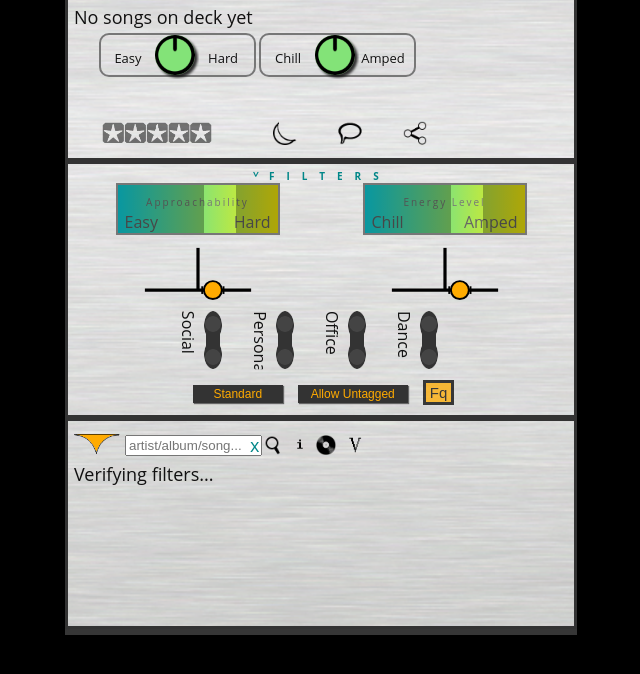
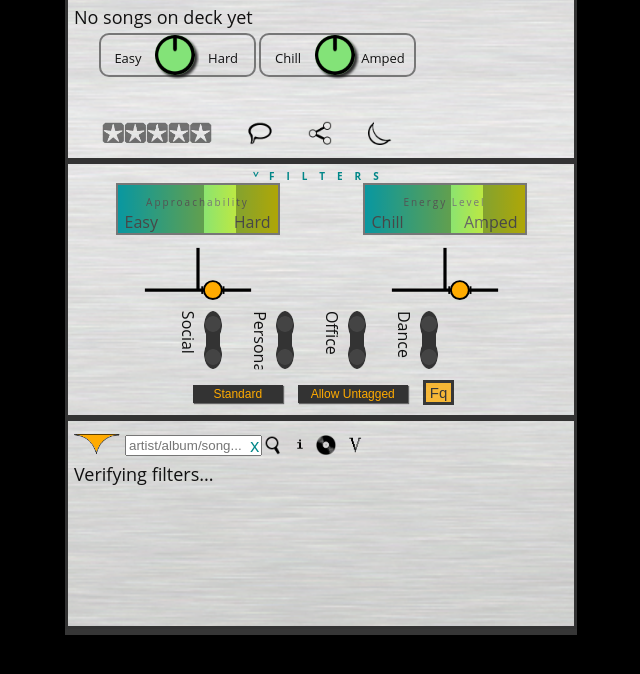
Before and after one commit to theriex/digger, a website: page docroot/index.html in a window 1280 px wide. Shown: the part 60-734 px from the top of the page, without its empty margins (319-959 px from the left). Drawn offline with Linux system fonts and the light colour scheme; no server answers.

Commit message:
Fixed comment/share/sleep margin for 360px disp wrap

```diff
--- a/docroot/css/digger.css
+++ b/docroot/css/digger.css
@@ -210,9 +210,8 @@ button { color:black; background:#ccc; cursor:pointer; font-size:smaller;
 .kwdtogon { color:#ffab00; box-shadow:1px 1px 1px #666; }
 #kwdexpb, #addkwb { background:transparent; padding:0px 2px; margin:0px 5px; }
 #addkwb { margin-left:0px; }
-#togsleeplink, #togcommentlink, #togsharelink { margin-left:21px; }
-#togsleepimg, #togcommentimg, #togshareimg { max-height:24px;
-  margin-left:20px; }
+#togsleeplink, #togcommentlink, #togsharelink { margin:0px 20px 0px 16px; }
+#togsleepimg, #togcommentimg, #togshareimg { max-height:24px; }
 #commentta { padding:3px 5px; }
 #sleepdiv { font-size:medium; }
 
--- a/docroot/js/amd/player.js
+++ b/docroot/js/amd/player.js
@@ -1401,11 +1401,7 @@ app.player = (function () {
                        ["div", {id:"starsnbuttonsdiv"},
                         [["div", {id:"rvdiv"}],
                          ["div", {id:"playerbuttonsdiv"},
-                          [["a", {id:"togsleeplink", href:"#sleepafter",
-                                  title:"",
-                                  onclick:mdfs("slp.toggleSleepDisplay")},
-                            ["img", {id:"togsleepimg", src:"img/sleep.png"}]],
-                           ["a", {id:"togcommentlink", href:"#togglecomment",
+                          [["a", {id:"togcommentlink", href:"#togglecomment",
                                   title:"",
                                   onclick:mdfs("cmt.toggleCommentDisplay")},
                             ["img", {id:"togcommentimg",
@@ -1414,7 +1410,12 @@ app.player = (function () {
                                   title:"",
                                   onclick:mdfs("cmt.togSongShareDialog")},
                             ["img", {id:"togshareimg",
-                                     src:"img/share.png"}]]]]]]]],
+                                     src:"img/share.png"}]],
+                           ["a", {id:"togsleeplink", href:"#sleepafter",
+                                  title:"",
+                                  onclick:mdfs("slp.toggleSleepDisplay")},
+                            ["img", {id:"togsleepimg",
+                                     src:"img/sleep.png"}]]]]]]]],
                      ["div", {id:"pandragcontdiv"},
                       [["div", {cla:"pandrgbdiv", id:"alpandrgbodiv"}],
                        ["div", {cla:"pandrgbdiv", id:"alpandrgbidiv"}],
```
